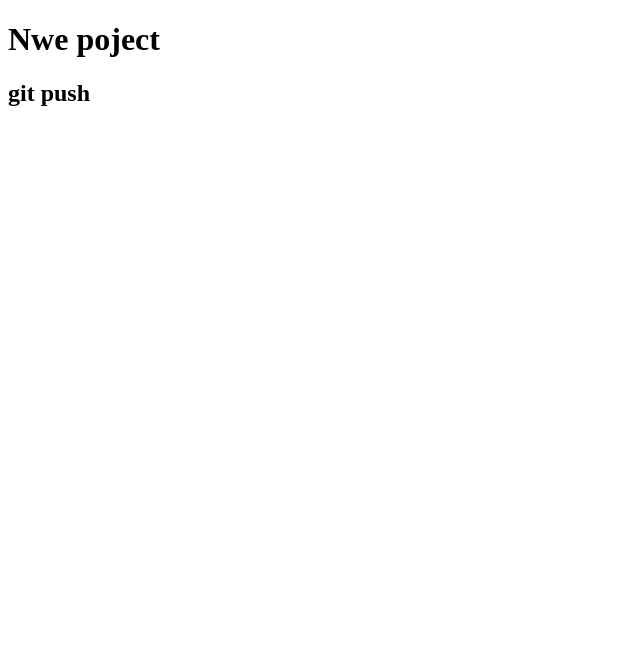
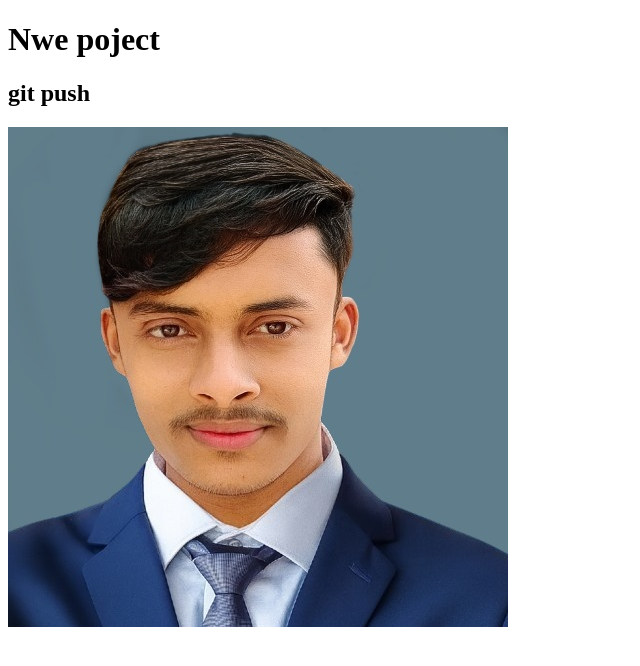
Before and after one commit to Borhanuddinst/Borhan, a plain HTML site: page index.html in a window 1280 px wide. Shown: the whole page, without its empty margins (0-640 px from the left). Drawn offline with Linux system fonts and the light colour scheme.

Commit message:
2 imag and folder

```diff
--- a/index.html
+++ b/index.html
@@ -8,5 +8,6 @@
 <body>
     <h1>Nwe poject</h1>
     <h2>git push</h2>
+    <img src="images/my-pic.jpg" alt="">
 </body>
 </html>
```
Also changed, not shown: about.html (added), images/my-pic.jpg (added).
